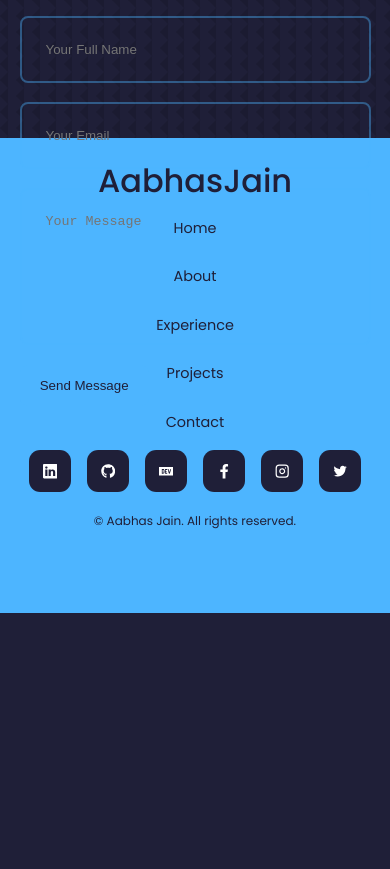
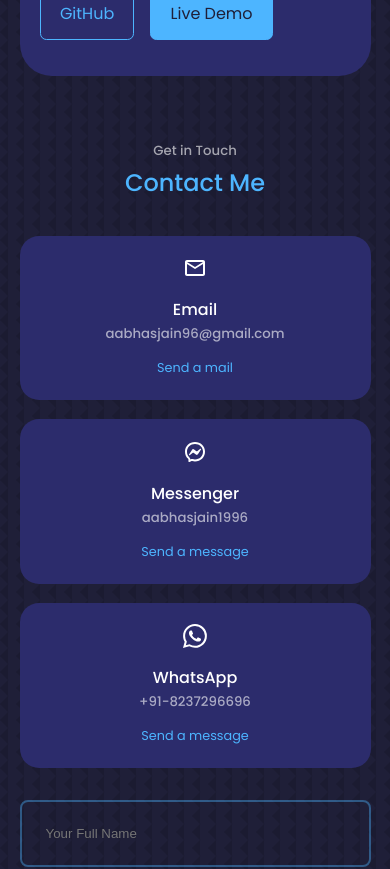
Before and after one commit to Aabhas-Jain/portfolio-react-app, a React (Create React App) app: page / in a window 390 px wide. Shown: the part 3800-4669 px from the top of the page. Before the commit the page ends 4413 px from the top, so only its background shows below. Built offline with nearby package versions, Linux system fonts and the light colour scheme.

Commit message:
Modified Some CSS

```diff
--- a/src/components/footer/footer.css
+++ b/src/components/footer/footer.css
@@ -3,7 +3,7 @@ footer{
     padding: 1rem 0;
     text-align: center;
     font-size: 0.9rem;
-    margin-top: 6rem;
+    margin-top: 9rem;
 }
 
 footer a{
--- a/src/index.css
+++ b/src/index.css
@@ -121,6 +121,7 @@ img{
 
     section{
         margin-top: 2rem;
+        height: unset
     }
 
 }
```
